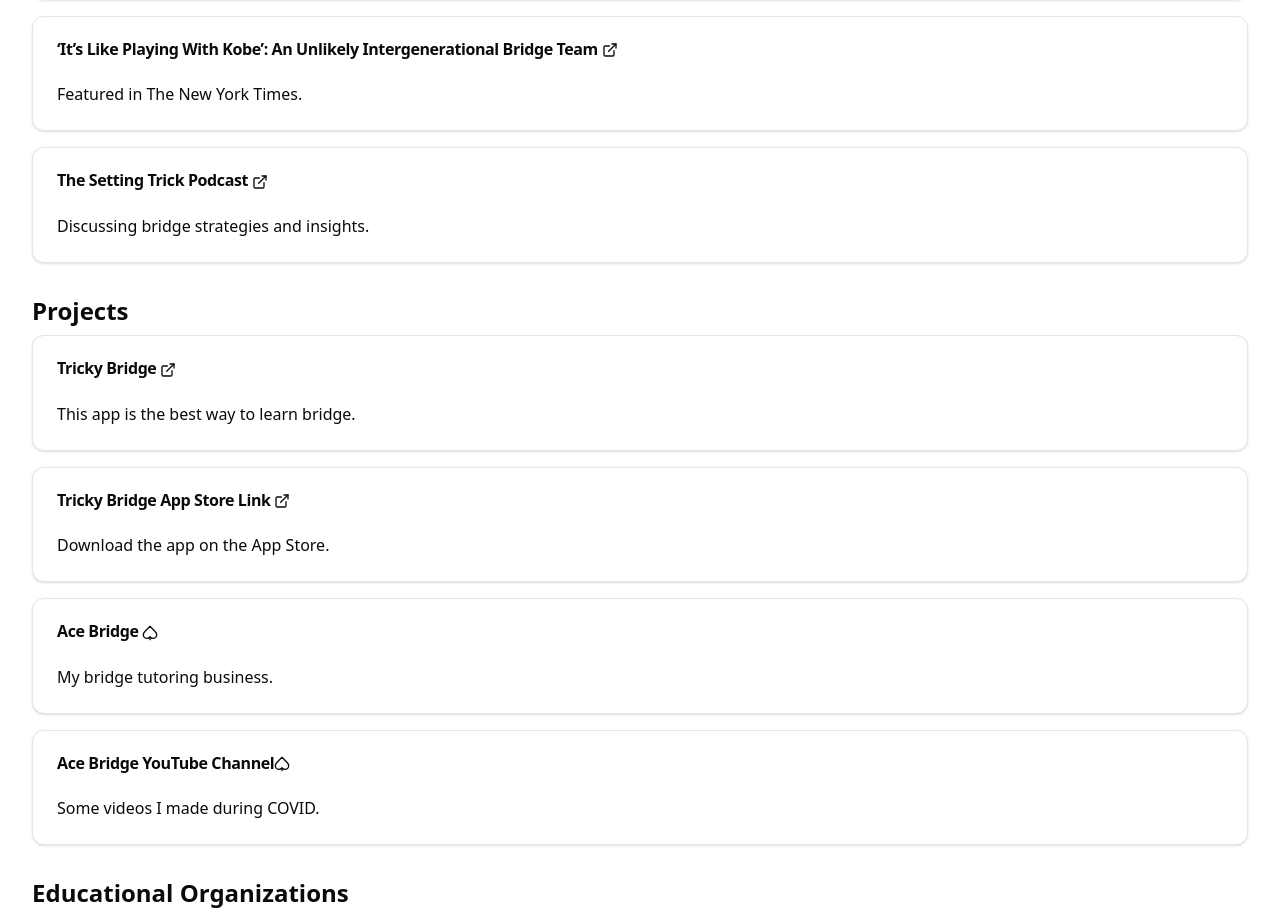
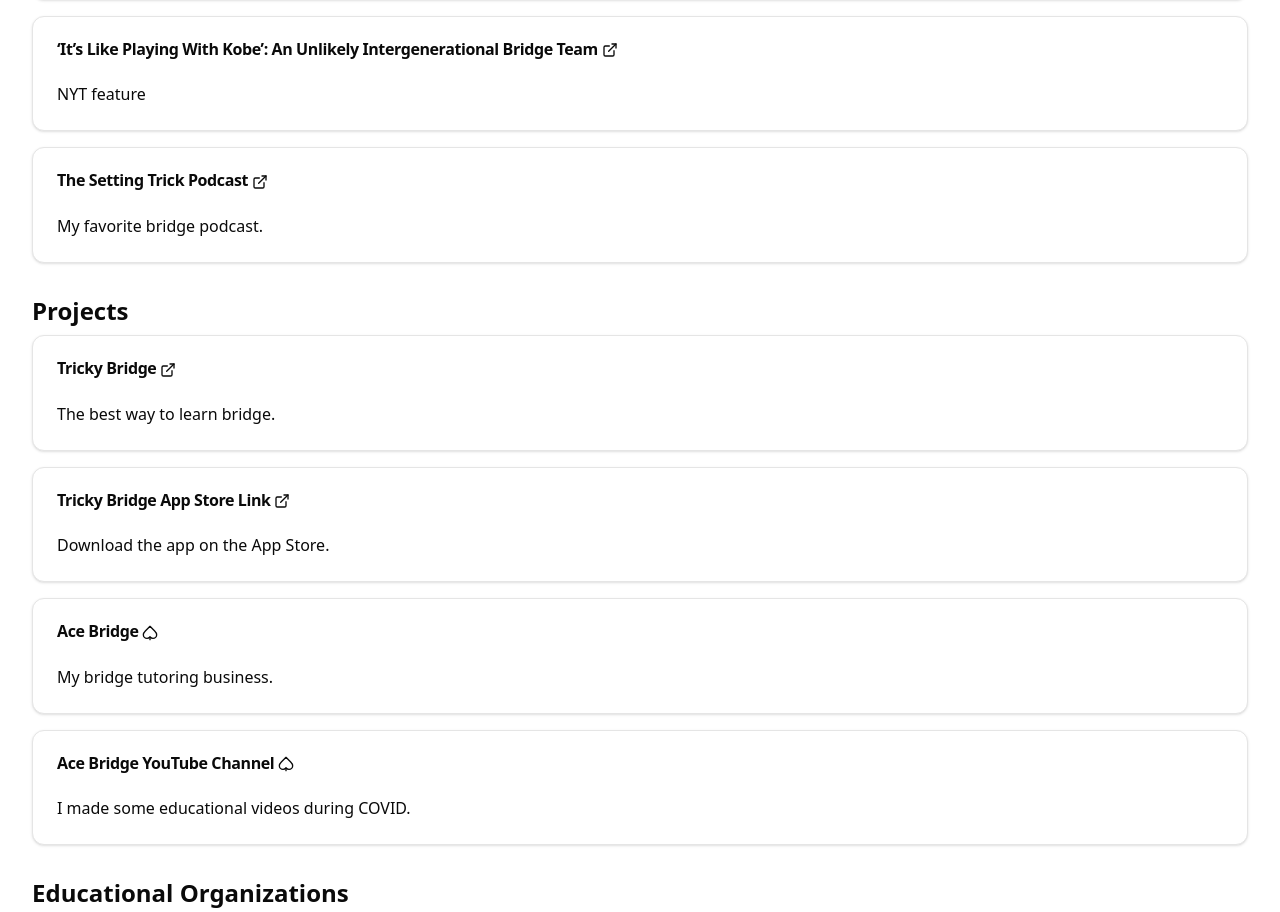
Before and after one commit to rk504/personal-website, a Next.js app: page /personal/bridge in a window 1280 px wide. Shown: the part 340-1252 px from the top of the page. Built offline with nearby package versions, Linux system fonts and the light colour scheme.

Commit message:
minor edits to bridge page

```diff
--- a/app/personal/bridge/page.tsx
+++ b/app/personal/bridge/page.tsx
@@ -24,7 +24,7 @@
                     </CardTitle>
                   </CardHeader>
                   <CardContent>
-                    <p>Recognized for excellence in bridge.</p>
+                    <p>Recognized for efforts to promote bridge.</p>
                   </CardContent>
                 </Card>
               </li>
@@ -38,7 +38,7 @@
                     </CardTitle>
                   </CardHeader>
                   <CardContent>
-                    <p>Featured in The New York Times.</p>
+                    <p>NYT feature</p>
                   </CardContent>
                 </Card>
               </li>
@@ -52,7 +52,7 @@
                     </CardTitle>
                   </CardHeader>
                   <CardContent>
-                    <p>Discussing bridge strategies and insights.</p>
+                    <p>My favorite bridge podcast.</p>
                   </CardContent>
                 </Card>
               </li>
@@ -72,7 +72,7 @@
                     </CardTitle>
                   </CardHeader>
                   <CardContent>
-                    <p>This app is the best way to learn bridge.</p>
+                    <p>The best way to learn bridge.</p>
                   </CardContent>
                 </Card>
               </li>
@@ -109,12 +109,12 @@
                   <CardHeader>
                     <CardTitle>
                       <a href="https://www.youtube.com/channel/UCGpqgSoiMqMyhWcXxg-yHZA" target="_blank" rel="noopener noreferrer">
-                        Ace Bridge YouTube Channel<Spade className="inline h-4 w-4" />
+                        Ace Bridge YouTube Channel <Spade className="inline h-4 w-4" />
                       </a>
                     </CardTitle>
                   </CardHeader>
                   <CardContent>
-                    <p>Some videos I made during COVID.</p>
+                    <p>I made some educational videos during COVID.</p>
                   </CardContent>
                 </Card>
               </li>
```
